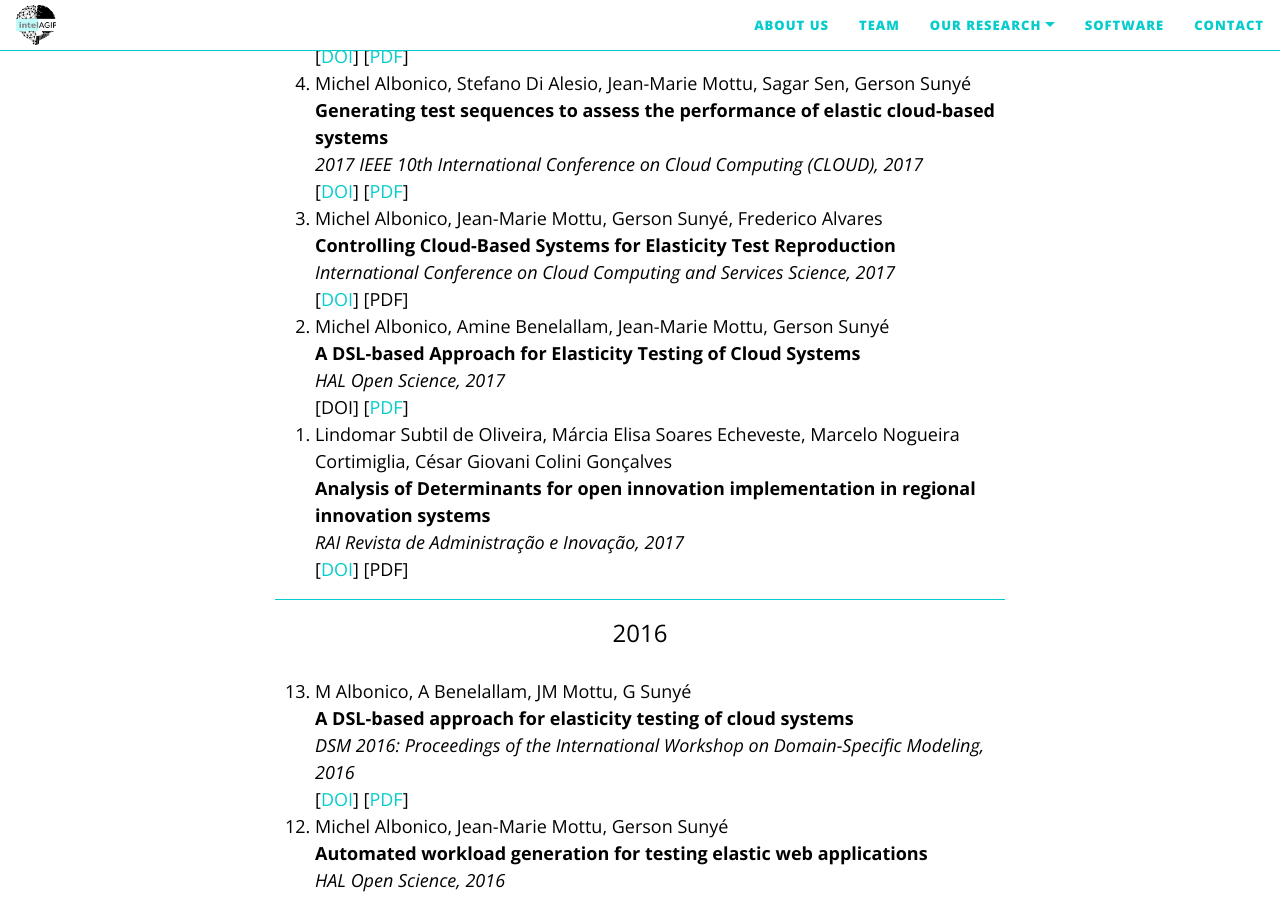
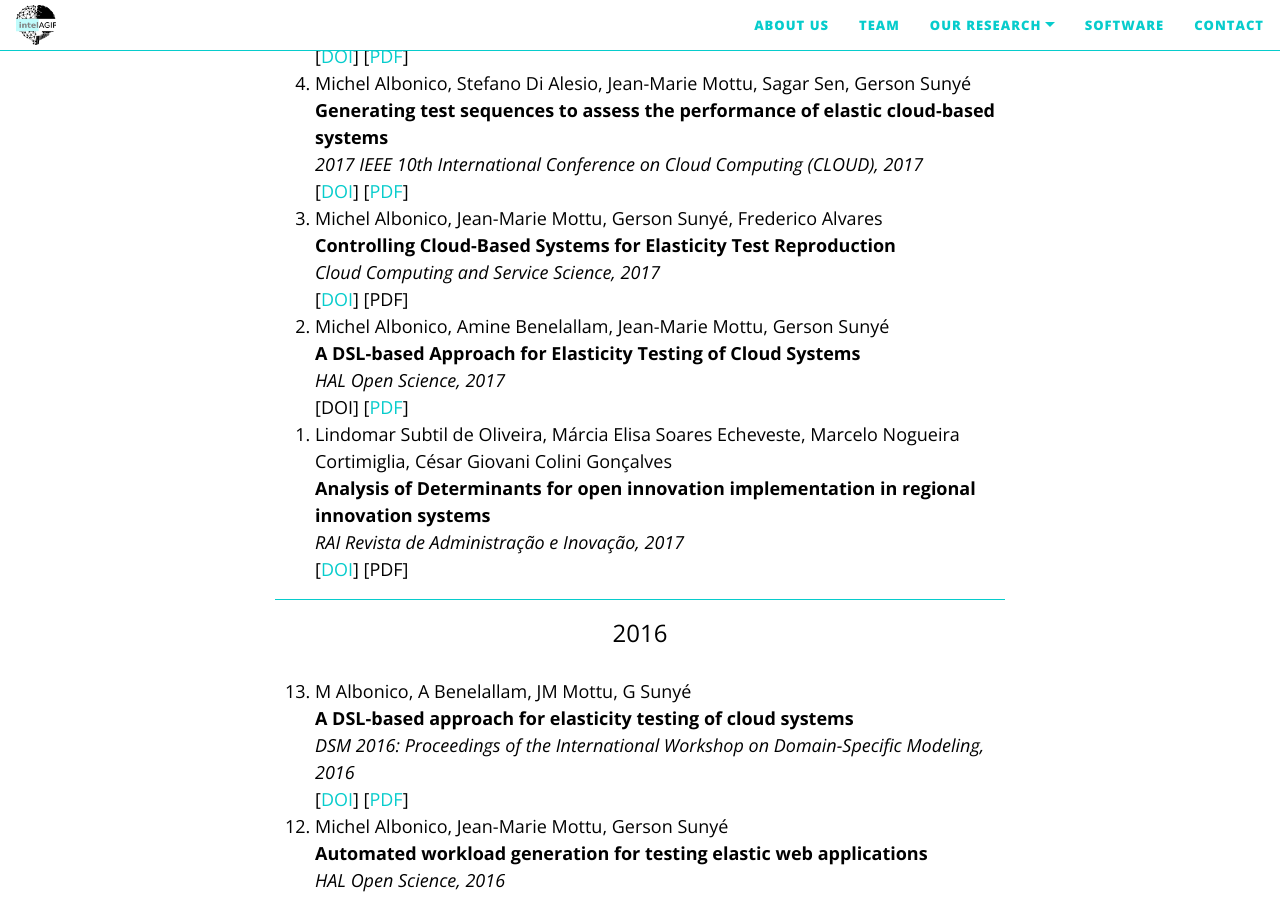
Before and after one commit to IntelAgir-Research-Group/intelagir-research-group.github.io, a Jekyll site: the page built from pages/publications.md, in a window 1280 px wide and 900 px high, scrolled down 4562 px. Built offline with Jekyll 4.4.1, drawn with Linux system fonts in a browser that asks for light colours; nearby versions of some CDN libraries; some of the changed lines change nothing that is shown.

Commit message:
Update publications.md

```diff
--- a/pages/publications.md
+++ b/pages/publications.md
@@ -32,7 +32,7 @@
     doi: https://doi.org/10.1109/TLA.2020.9082216
     url: https://latamt.ieeer9.org/index.php/transactions/article/download/1710/452
     year: 2020
-    type: journal
+    type: article
 
   - title: "Linguisticun: Uma Ferramenta de Auxílio ao Ensino da Língua Portuguesa e à Linguística Computacional"
     authors: Rosaine Fiorio, Paulo Varela, Michel Albonico, Jhonnatan Ricardo Semler
@@ -76,11 +76,11 @@
 
   - title: "Controlling Cloud-Based Systems for Elasticity Test Reproduction"
     authors: Michel Albonico, Jean-Marie Mottu, Gerson Sunyé, Frederico Alvares
-    venue: "International Conference on Cloud Computing and Services Science"
+    venue: "Cloud Computing and Service Science"
     doi: https://doi.org/10.1007/978-3-319-94959-8_11
     url: #
     year: 2017
-    type: conference
+    type: book
 
   - title: "A DSL-based Approach for Elasticity Testing of Cloud Systems"
     authors: Michel Albonico, Amine Benelallam, Jean-Marie Mottu, Gerson Sunyé
@@ -137,7 +137,7 @@
     doi: #
     url: http://relise.eco.br/index.php/relise/article/view/500/537
     year: 2021
-    type: journal
+    type: article
 
   - title: "Inovação social em habitats de inovação: estudo de caso em um hotel tecnológico do Paraná"
     authors: Paula Regina Zarelli, Andriele De Prá Carvalho, Lindomar Subtil de Oliveira
@@ -145,7 +145,7 @@
     doi: #
     url: https://www.redalyc.org/jatsRepo/4777/477764617005/477764617005.pdf
     year: 2020
-    type: journal
+    type: article
 
   - title: "Innovation diagnosis in technology companies of a regional innovation system"
     authors: Lindomar Subtil de Oliveira, Márcia Elisa Soares Echeveste, Andriele De Prá Carvalho, Melaine Camarotto, Paula Zarelli
@@ -153,7 +153,7 @@
     doi: https://doi.org/10.14488/BJOPM.2020.032
     url: https://bjopm.emnuvens.com.br/bjopm/article/view/997/940
     year: 2020
-    type: journal
+    type: article
 
   - title: "Framework proposal for open innovation implementation in SMEs of regional innovation systems"
     authors: Lindomar Subtil de Oliveira, Márcia Elisa Soares Echeveste, Marcelo Nogueira Cortimiglia
@@ -161,7 +161,7 @@
     doi: http://dx.doi.org/10.4067/S0718-27242019000200014
     url: #
     year: 2019
-    type: journal
+    type: article
 
   - title: "Open innovation in regional innovation systems: Assessment of critical success factors for implementation in SMEs"
     authors: Lindomar Subtil de Oliveira, Márcia E Soares Echeveste, Marcelo Nogueira Cortimiglia, Aline C Gularte
@@ -169,7 +169,7 @@
     doi: https://doi.org/10.1007/s13132-019-00619-y
     url: #
     year: 2019
-    type: journal
+    type: article
 
   - title: "Inovação social: Análise em habitats de inovação"
     authors: Paula Regina Zarelli, Andriele De Prá Carvalho, Maria Luiza Kock, LS Oliveira
@@ -185,7 +185,7 @@
     doi: https://doi.org/10.1108/JOCM-11-2017-0416
     url: #
     year: 2018
-    type: journal
+    type: article
 
   - title: "Analysis of Determinants for open innovation implementation in regional innovation systems"
     authors: Lindomar Subtil de Oliveira, Márcia Elisa Soares Echeveste, Marcelo Nogueira Cortimiglia, César Giovani Colini Gonçalves
@@ -193,7 +193,7 @@
     doi: https://doi.org/10.1016/j.rai.2017.03.006
     url: #
     year: 2017
-    type: journal
+    type: article
 
   - title: "The effect of innovation activities on innovation outputs in the Brazilian industry: Market-orientation vs. technology-acquisition strategies"
     authors: Alejandro Germán Frank, Marcelo Nogueira Cortimiglia, José Luis Duarte Ribeiro, Lindomar Subtil de Oliveira
@@ -201,7 +201,7 @@
     doi: https://doi.org/10.1016/j.respol.2015.11.011
     url: #
     year: 2016
-    type: journal
+    type: article
 
   - title: "Análise bibliométrica e principais dimensões da literatura sobre open innovation"
     authors: Lindomar Subtil de Oliveira, Márcia Elisa Soares Echeveste, Marcelo Nogueira Cortimiglia, Andriele de Prá Carvalho
@@ -209,7 +209,7 @@
     doi: #
     url: http://stat.intraducoes.incubadora.ufsc.br/index.php/IJKEM/article/view/3815/4403
     year: 2016
-    type: journal
+    type: article
 
   - title: "GESTÃO DE REQUISITOS PARA UM PORTAL DE INOVAÇÃO ABERTA"
     authors: Lindomar Subtil de Oliveira, Jonatas O Scherer, Manoel Nascimento, Márcia Elisa Soares Echeveste, Patrícia F Magnago
@@ -217,7 +217,7 @@
     doi: https://doi.org/10.20985/1980-5160.2016.v11n1.827
     url: #
     year: 2016
-    type: journal
+    type: article
 
   - title: "Processo de Implementação da Open Innovation: Proposta para Empresas de Sistemas Regionais de Inovação"
     authors: Lindomar Subtil De Oliveira, Márcia Elisa Soares Echeveste, Marcelo Nogueira Cortimiglia
@@ -225,7 +225,7 @@
     doi: #
     url: https://www.redalyc.org/pdf/2150/215049679003.pdf
     year: 2016
-    type: journal
+    type: article
 
   - title: "Identificação de requisitos para um portal de inovação aberta"
     authors: Lindomar Subtil de Oliveira, Jonatas Ost Scherer, Manoel do Nascimento Filho, Marcia Elisa Soares Echeveste
@@ -233,7 +233,7 @@
     doi: #
     url: https://www.lume.ufrgs.br/bitstream/handle/10183/172643/001059291.pdf?sequence=1
     year: 2016
-    type: journal
+    type: article
 
   - title: "Implantação e avaliação das Boas Práticas de Fabricação–BPF: estudo de caso"
     authors: Marcia Regina Sinhorini, Lindomar Subtil de OLIVEIRA, Alexandre da Trindade Alfaro
@@ -241,7 +241,7 @@
     doi: #
     url: https://docs.bvsalud.org/biblioref/ses-sp/2015/ses-32823/ses-32823-6080.pdf
     year: 2015
-    type: journal
+    type: article
 
   - title: "Competitividade e inovação regional"
     authors: Andriele de Prá Carvalho, Dalcio Roberto dos Reis, Eloiza Avila de Matos, Lindomar Subtil de Oliveira
@@ -249,7 +249,7 @@
     doi: https://doi.org/10.48075/comsus.v2i2.13866
     url: #
     year: 2015
-    type: journal
+    type: article
 
   - title: "Plano de ação para produção e consumo sustentável no Brasil"
     authors: Luan Carlos Santos Silva, Lindomar Subtil de Oliveira, Júlio Henrique Ely Zibetti, Renata Tilemann Facó, Istefani Carísio de Paula, Marcia Elisa Soares Echeveste, Carla Schwengber ten Caten
@@ -257,7 +257,7 @@
     doi: #
     url: https://revistageintec.net/index.php/revista/article/view/635/589
     year: 2015
-    type: journal
+    type: article
 
   - title: "Análise do Plano de Ação para Produção e do Consumo Sustentável no Brasil"
     authors: Luan Carlos Santos Silva, Lindomar Subtil de Oliveira, Julio Henrique Ely Zibetti, Renata Tilemann Facó,Istefani Carísio de Paula, Marcia Elisa Soares Echeveste, Carla Schwengber Ten Caten
@@ -265,7 +265,7 @@
     doi: #
     url: https://www.lume.ufrgs.br/bitstream/handle/10183/172604/001059341.pdf?sequence=1
     year: 2015
-    type: journal
+    type: article
 
   - title: "Políticas públicas e os arranjos produtivos locais: direção para a competitividade e desenvolvimento econômico regional"
     authors: Lindomar Subtil de Oliveira, Leila Cristina Huppes, Marcelo Nogueira Cortimiglia, Marcia Elisa Soares Echeveste
@@ -281,7 +281,7 @@
     doi: https://doi.org/10.1590/S0103-65132012005000052
     url: https://www.scielo.br/j/prod/a/89PCXVGqZvgmDxNRFtK7yvv/?format=pdf&lang=pt
     year: 2012
-    type: journal
+    type: article
 
   - title: "Os sistemas ERP’s como vantagem competitiva na integração da cadeia de suprimentos dos Aglomerados Industriais"
     authors: Lindomar Subtil de Oliveira, Kazuo Hatakeyama, Patrícia Guarnieri, Dario Eduardo A Dergint
@@ -305,7 +305,7 @@
     doi: #
     url: https://www.revistas.uepg.br/index.php/humanas/article/view/557/556
     year: 2006
-    type: journal
+    type: article
 
   - title: "A implantação do sistema ERP e a utilização das novas: Estudo de caso em uma empresa multinacional"
     authors: Lindomar Subtil de Oliveira, Luiz Olívio Bortolli, Kazuo Hatakeyama
@@ -322,7 +322,7 @@
     doi: https://doi.org/10.5753/isys.2021.988
     url: #
     year: 2021
-    type: journal
+    type: article
 
   - title: "A reference architecture for satellite control systems"
     authors: Adair José Rohling, Valdemar Vicente Graciano Neto, Mauricio Gonçalves Vieira Ferreira, Walter Abrahão Dos Santos, Elisa Yumi Nakagawa
@@ -330,7 +330,7 @@
     doi: https://doi.org/10.1007/s11334-019-00322-w
     url: #
     year: 2019
-    type: journal
+    type: article
 
   - title: "Modeling & simulation of software architectures of systems-of-systems: An industrial report on the brazilian space system"
     authors: Valdemar Vicente Graciano Neto, Carlos Eduardo Paes, Adair José Rohling, Wallace Manzano, Elisa Yumi Nakagawa
@@ -338,7 +338,7 @@
     doi: https://doi.org/10.23919/SpringSim.2019.8732870
     url: #
     year: 2019
-    type: journal
+    type: article
 
   - title: "Evolução Arquitetural em Sistemas de Controle de Satélites"
     authors: Adair J Rohling, Valdemar VG Neto, Elisa Y Nakagawa, Mauricio GV Ferreira
@@ -378,7 +378,7 @@
     doi: #
     url: http://mtc-m21c.sid.inpe.br/col/sid.inpe.br/mtc-m21c/2018/09.11.17.51/doc/publicacao.pdf
     year: 2018
-    type: journal
+    type: article
 
   - title: "Concurrent Structured Analysis SE method applied to a solar irradiance monitor satellite"
     authors: Rodrigo Britto Maria, Halph Macedo Fraulob, Adrielle Chiaki, Gabriel G Coronel M, Adair Rohling, Geilson Loureiro
@@ -386,7 +386,7 @@
     doi: https://doi.org/10.1002/j.2334-5837.2016.00183.x
     url: #
     year: 2016
-    type: journal
+    type: article
 
   - title: "Integration of the INPE Ground Station into the SATNet Network for Supporting Small Satellites Programs in Brazil"
     authors: R Tubío-Pardavila, Jorge Enrique Espindola Diaz, AJ Rohling, MGV Ferreira, WA Dos Santos, J Puig-Suari, Fernando Aguado-Agelet
@@ -418,7 +418,7 @@
     doi: https://doi.org/10.1109/TLA.2016.7430088
     url: http://www.projectsgoal.com/download_projects/natural-language-processing/natural-language-processing-projects-GNLP00087.pdf
     year: 2016
-    type: journal
+    type: article
 
   - title: "Uma experiência prática da inserção da robótica e seus benefícios como ferramenta educativa em escolas públicas"
     authors: Rosaine Fiorio, Rauany J Esperandim, Flávio A Silva, Paulo J Varela, Maici Duarte Leite, Francisco Antonio Fernandes Reinaldo
```
